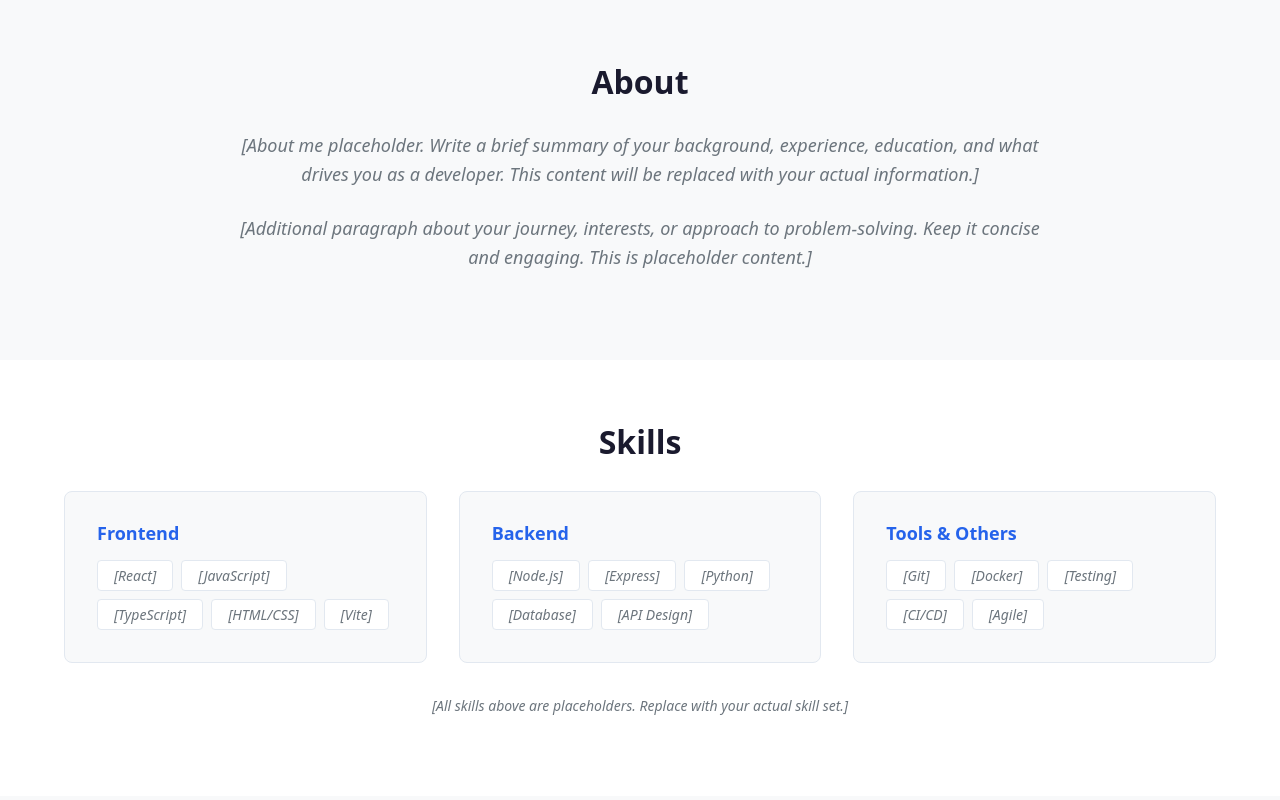
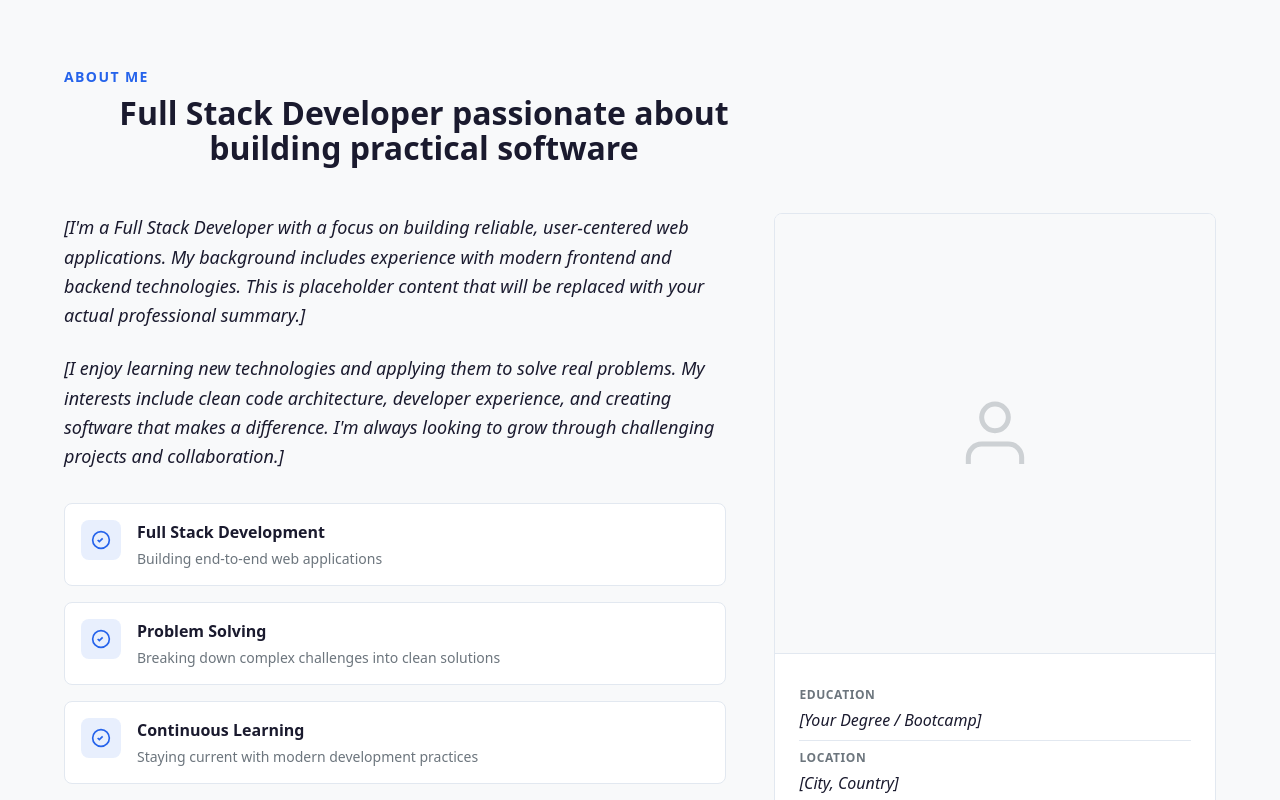
Before and after one commit to deepak251817-collab/full-stack-developer-portfolio, a React (Vite) app: page / in a window 1280 px wide. Shown: the part 800-1600 px from the top of the page. Built offline with nearby package versions, Linux system fonts and the light colour scheme.

Commit message:
feat: add About and Skills components with global CSS theme configuration

```diff
--- a/src/components/About.jsx
+++ b/src/components/About.jsx
@@ -1,18 +1,70 @@
 function About() {
+  const highlights = [
+    { label: 'Full Stack Development', description: 'Building end-to-end web applications' },
+    { label: 'Problem Solving', description: 'Breaking down complex challenges into clean solutions' },
+    { label: 'Continuous Learning', description: 'Staying current with modern development practices' }
+  ]
+
+  const profileInfo = [
+    { label: 'Education', value: '[Your Degree / Bootcamp]' },
+    { label: 'Location', value: '[City, Country]' },
+    { label: 'Current Focus', value: '[e.g. React, Node.js, TypeScript]' }
+  ]
+
   return (
     <section id="about" className="about" aria-labelledby="about-heading">
       <div className="section-container">
-        <h2 id="about-heading" className="section-title">About</h2>
-        <div className="about-content">
-          <p className="placeholder-text">
-            [About me placeholder. Write a brief summary of your background, experience,
-            education, and what drives you as a developer. This content will be replaced
-            with your actual information.]
-          </p>
-          <p className="placeholder-text">
-            [Additional paragraph about your journey, interests, or approach to problem-solving.
-            Keep it concise and engaging. This is placeholder content.]
-          </p>
+        <div className="about-header">
+          <p className="section-label">About Me</p>
+          <h2 id="about-heading" className="section-title">Full Stack Developer passionate about building practical software</h2>
+        </div>
+        <div className="about-grid">
+          <div className="about-content">
+            <p className="about-paragraph placeholder-text">
+              [I'm a Full Stack Developer with a focus on building reliable, user-centered web applications.
+              My background includes experience with modern frontend and backend technologies. This is
+              placeholder content that will be replaced with your actual professional summary.]
+            </p>
+            <p className="about-paragraph placeholder-text">
+              [I enjoy learning new technologies and applying them to solve real problems. My interests
+              include clean code architecture, developer experience, and creating software that makes a
+              difference. I'm always looking to grow through challenging projects and collaboration.]
+            </p>
+            <div className="about-highlights">
+              {highlights.map((item, index) => (
+                <div key={index} className="highlight-item">
+                  <div className="highlight-icon" aria-hidden="true">
+                    <svg viewBox="0 0 24 24" fill="none" stroke="currentColor" strokeWidth="2">
+                      <circle cx="12" cy="12" r="10" />
+                      <path d="M8 12l2 2 4-4" />
+                    </svg>
+                  </div>
+                  <div className="highlight-text">
+                    <strong>{item.label}</strong>
+                    <span>{item.description}</span>
+                  </div>
+                </div>
+              ))}
+            </div>
+          </div>
+          <aside className="about-visual" aria-hidden="true">
+            <div className="profile-card">
+              <div className="profile-placeholder">
+                <svg viewBox="0 0 24 24" fill="none" stroke="currentColor" strokeWidth="1.5" aria-hidden="true">
+                  <path d="M20 21v-2a4 4 0 0 0-4-4H8a4 4 0 0 0-4 4v2" />
+                  <circle cx="12" cy="7" r="4" />
+                </svg>
+              </div>
+              <div className="profile-info">
+                {profileInfo.map((item, index) => (
+                  <div key={index} className="profile-info-item">
+                    <dt className="profile-info-label">{item.label}</dt>
+                    <dd className="profile-info-value placeholder-text">{item.value}</dd>
+                  </div>
+                ))}
+              </div>
+            </div>
+          </aside>
         </div>
       </div>
     </section>
--- a/src/components/Skills.jsx
+++ b/src/components/Skills.jsx
@@ -2,22 +2,31 @@ function Skills() {
   const skillCategories = [
     {
       category: 'Frontend',
-      skills: ['[React]', '[JavaScript]', '[TypeScript]', '[HTML/CSS]', '[Vite]']
+      skills: ['HTML', 'CSS', 'JavaScript', 'React']
     },
     {
       category: 'Backend',
-      skills: ['[Node.js]', '[Express]', '[Python]', '[Database]', '[API Design]']
+      skills: ['Node.js', 'Express.js']
     },
     {
-      category: 'Tools & Others',
-      skills: ['[Git]', '[Docker]', '[Testing]', '[CI/CD]', '[Agile]']
+      category: 'Database',
+      skills: ['MongoDB', 'MySQL']
+    },
+    {
+      category: 'Tools',
+      skills: ['Git', 'GitHub', 'VS Code']
     }
   ]
 
   return (
     <section id="skills" className="skills" aria-labelledby="skills-heading">
       <div className="section-container">
-        <h2 id="skills-heading" className="section-title">Skills</h2>
+        <div className="skills-header">
+          <h2 id="skills-heading" className="section-title">Skills & Tools</h2>
+          <p className="skills-subtitle placeholder-text">
+            [Technologies and tools I work with. This is placeholder content — replace with your actual skill set.]
+          </p>
+        </div>
         <div className="skills-grid">
           {skillCategories.map(({ category, skills }) => (
             <div key={category} className="skill-category">
@@ -32,9 +41,6 @@ function Skills() {
             </div>
           ))}
         </div>
-        <p className="placeholder-note">
-          [All skills above are placeholders. Replace with your actual skill set.]
-        </p>
       </div>
     </section>
   )
--- a/src/index.css
+++ b/src/index.css
@@ -507,32 +507,194 @@ p {
   }
 }
 
+.section-label {
+  display: inline-block;
+  font-size: var(--font-size-sm);
+  font-weight: 600;
+  color: var(--color-primary);
+  text-transform: uppercase;
+  letter-spacing: 0.1em;
+  margin-bottom: var(--spacing-sm);
+}
+
 .about {
   padding: var(--spacing-3xl) 0;
   background-color: var(--color-bg-alt);
 }
 
-.about-content {
-  max-width: 800px;
-  margin: 0 auto;
+.about-header {
   text-align: center;
+  max-width: 720px;
+  margin: 0 auto var(--spacing-2xl);
 }
 
-.about-content p {
-  margin-bottom: var(--spacing-lg);
+.about-grid {
+  display: grid;
+  grid-template-columns: 1fr;
+  gap: var(--spacing-2xl);
+  align-items: start;
+}
+
+.about-content {
+  max-width: 720px;
+}
+
+.about-paragraph {
   font-size: var(--font-size-lg);
   line-height: var(--line-height-relaxed);
+  color: var(--color-text);
+  margin-bottom: var(--spacing-lg);
+}
+
+.about-paragraph:last-of-type {
+  margin-bottom: var(--spacing-xl);
+}
+
+.about-highlights {
+  display: flex;
+  flex-direction: column;
+  gap: var(--spacing-md);
+}
+
+.highlight-item {
+  display: flex;
+  align-items: flex-start;
+  gap: var(--spacing-md);
+  padding: var(--spacing-md);
+  background-color: var(--color-bg);
+  border: 1px solid var(--color-border);
+  border-radius: var(--border-radius);
+  transition: border-color var(--transition-fast), box-shadow var(--transition-fast);
+}
+
+.highlight-item:hover {
+  border-color: var(--color-primary);
+  box-shadow: var(--shadow-sm);
+}
+
+.highlight-icon {
+  flex-shrink: 0;
+  width: 40px;
+  height: 40px;
+  display: flex;
+  align-items: center;
+  justify-content: center;
+  background-color: var(--color-primary-bg, rgba(37, 99, 235, 0.1));
+  border-radius: var(--border-radius);
+  color: var(--color-primary);
+}
+
+.highlight-icon svg {
+  width: 20px;
+  height: 20px;
+}
+
+.highlight-text {
+  display: flex;
+  flex-direction: column;
+  gap: var(--spacing-xs);
+}
+
+.highlight-text strong {
+  font-size: var(--font-size-base);
+  color: var(--color-text);
+}
+
+.highlight-text span {
+  font-size: var(--font-size-sm);
+  color: var(--color-text-muted);
+}
+
+.about-visual {
+  display: none;
+}
+
+.profile-card {
+  background-color: var(--color-bg);
+  border: 1px solid var(--color-border);
+  border-radius: var(--border-radius);
+  overflow: hidden;
+}
+
+.profile-placeholder {
+  aspect-ratio: 1;
+  display: flex;
+  align-items: center;
+  justify-content: center;
+  background-color: var(--color-bg-alt);
+  border-bottom: 1px solid var(--color-border);
+}
+
+.profile-placeholder svg {
+  width: 80px;
+  height: 80px;
+  opacity: 0.3;
+  color: var(--color-text-muted);
+}
+
+.profile-info {
+  padding: var(--spacing-lg);
+}
+
+.profile-info-item {
+  display: flex;
+  flex-direction: column;
+  gap: var(--spacing-xs);
+  padding: var(--spacing-sm) 0;
+  border-bottom: 1px solid var(--color-border);
+}
+
+.profile-info-item:last-child {
+  border-bottom: none;
+}
+
+.profile-info-label {
+  font-size: var(--font-size-xs);
+  font-weight: 600;
+  text-transform: uppercase;
+  letter-spacing: 0.05em;
+  color: var(--color-text-muted);
+}
+
+.profile-info-value {
+  font-size: var(--font-size-base);
+  color: var(--color-text);
+}
+
+@media (min-width: 900px) {
+  .about-grid {
+    grid-template-columns: 1.2fr 0.8fr;
+  }
+
+  .about-visual {
+    display: block;
+  }
+
+  .about-header {
+    text-align: left;
+    margin-left: 0;
+  }
 }
 
 .skills {
   padding: var(--spacing-3xl) 0;
 }
 
+.skills-header {
+  text-align: center;
+  max-width: 720px;
+  margin: 0 auto var(--spacing-2xl);
+}
+
+.skills-subtitle {
+  margin-top: var(--spacing-md);
+  font-size: var(--font-size-base);
+}
+
 .skills-grid {
   display: grid;
-  grid-template-columns: repeat(auto-fit, minmax(280px, 1fr));
-  gap: var(--spacing-xl);
-  margin-bottom: var(--spacing-xl);
+  grid-template-columns: repeat(auto-fit, minmax(260px, 1fr));
+  gap: var(--spacing-lg);
 }
 
 .skill-category {
@@ -540,31 +702,58 @@ p {
   padding: var(--spacing-xl);
   border-radius: var(--border-radius);
   border: 1px solid var(--color-border);
+  transition: border-color var(--transition-fast), box-shadow var(--transition-fast);
+}
+
+.skill-category:hover {
+  border-color: var(--color-primary);
+  box-shadow: var(--shadow-sm);
 }
 
 .skill-category-title {
   font-size: var(--font-size-lg);
+  font-weight: 600;
   margin-bottom: var(--spacing-md);
   color: var(--color-primary);
+  padding-bottom: var(--spacing-sm);
+  border-bottom: 1px solid var(--color-border);
 }
 
 .skill-list {
   display: flex;
-  flex-wrap: wrap;
+  flex-direction: column;
   gap: var(--spacing-sm);
 }
 
 .skill-item {
-  padding: var(--spacing-xs) var(--spacing-md);
+  padding: var(--spacing-sm) var(--spacing-md);
   background-color: var(--color-bg);
   border: 1px solid var(--color-border);
   border-radius: var(--border-radius-sm);
   font-size: var(--font-size-sm);
-  color: var(--color-text-muted);
+  color: var(--color-text);
+  font-weight: 500;
+  transition: border-color var(--transition-fast), background-color var(--transition-fast);
+}
+
+.skill-item:hover {
+  border-color: var(--color-primary);
+  background-color: var(--color-primary-bg, rgba(37, 99, 235, 0.05));
 }
 
 .placeholder-skill {
   font-style: italic;
+  color: var(--color-text-muted);
+}
+
+@media (max-width: 768px) {
+  .about-header {
+    text-align: center;
+  }
+
+  .skills-grid {
+    grid-template-columns: 1fr;
+  }
 }
 
 .projects {
```
